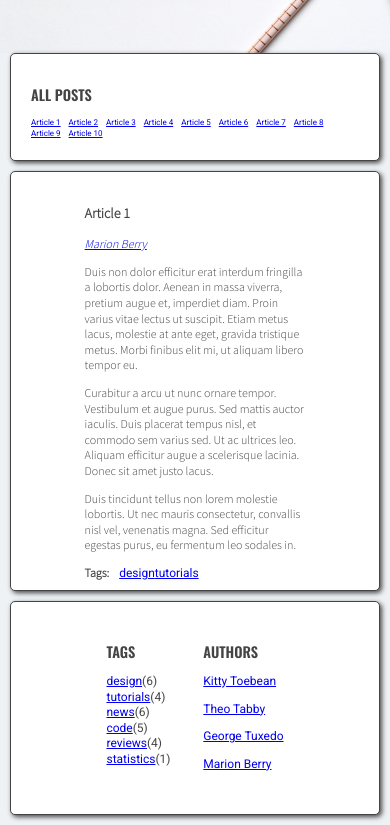
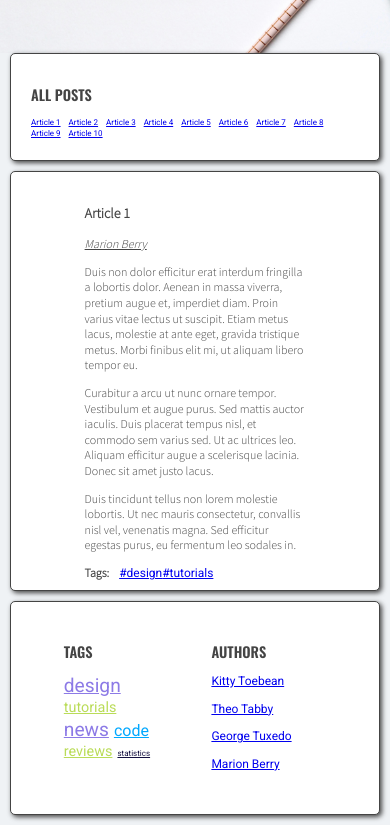
Before and after one commit to mGrzanek/js-blog, a website: page index.html in a window 390 px wide. Shown: the part 214-1039 px from the top of the page. Drawn offline with nearby package versions, Linux system fonts and the light colour scheme.

Commit message:
Add styles for tag sizes

```diff
--- a/js/script.js
+++ b/js/script.js
@@ -125,7 +125,7 @@
       for(let tag of tagsArray) {
 
         /* generate HTML of the link */
-        const linkHtml = `<li><a href="#tag-${tag}">${tag}</a></li>`;
+        const linkHtml = `<li><a href="#tag-${tag}">#${tag}</a></li>`;
 
         /* [NEW] check if this link is NOT already in allTags */
         if(!allTags[tag]) {
@@ -152,7 +152,7 @@
     for(let tagObj in allTags){
 
       /* [NEW] generate code of a link and add it to tagList */
-      const tagObjLink = `<li><a href="#tag-${tagObj}" class="${calculateTagClass(allTags[tagObj], tagsParams)}">${tagObj}</a><span>(${allTags[tagObj]})</span></li>`;
+      const tagObjLink = `<li><a href="#tag-${tagObj}" class="${calculateTagClass(allTags[tagObj], tagsParams)}">${tagObj}</a></li>`;
       tagList.insertAdjacentHTML('beforeend', tagObjLink);
 
     /* [NEW] END LOOP: for each tag in allTags: */
--- a/sass/style.scss
+++ b/sass/style.scss
@@ -6,6 +6,11 @@
 $color-light: #fff;
 $color-dark: #444;
 $color-silver: #eff2f5;
+$color-purple: #8c7ae6;
+$color-pylon: #00a8ff;
+$color-deep: #130f40;
+$color-sky: #c7ecee;
+$color-grass: #badc58;
 
 $font-logo: 'Sacramento', cursive;
 $font-header: 'Oswald', sans-serif;
@@ -115,6 +120,41 @@ header {
   }
 }
 
+.tags {
+  li {
+    display: inline-block;
+    padding-right: 5px;
+
+    .tag-size- {
+
+      &5 {
+        color: $color-purple;
+        font-size: 1.5rem;
+      }
+
+      &4 {
+        font-size: 1.3rem;
+        color: $color-pylon;
+      }
+
+      &3 {
+        font-size: 1rem;
+        color: $color-grass;
+      }
+
+      &2 {
+        font-size: .8rem;
+        color: $color-sky;
+      }
+
+      &1 {
+        font-size: .5rem;
+        color: $color-deep;
+      }
+    }
+  }
+}
+
 /* Authors */
 
 .authors {
@@ -147,10 +187,10 @@ header {
       z-index: 2;
     }
   }
-}
 
-.post-author {
+  .post-author a{
     font-style: italic;
+    color: $color-dark;
   }
 
   .post-tags {
@@ -158,6 +198,8 @@ header {
     p {
       margin: 0 10px 0 0;
     }
+  }
+
 }
 
 @media (max-width: 767px) {
@@ -192,6 +234,41 @@ header {
         justify-content: center;
 
         .tags-wrapper, .authors-wrapper {
+          flex: 50% 0 0;
+        }
+
+        .tags-wrapper {
+          padding: 3% 10%;
+
+          .tags {
+            li {
+              .tag-size- {
+
+                &5 {
+                  font-size: 1.2rem;
+                }
+
+                &4 {
+                  font-size: 1rem;
+                }
+
+                &3 {
+                  font-size: .9rem;
+                }
+
+                &2 {
+                  font-size: .7rem;
+                }
+
+                &1 {
+                  font-size: .5rem;
+                }
+              }
+            }
+          }
+        }
+
+        .authors-wrapper {
           padding: 3% 5% ;
         }
       }
@@ -226,6 +303,14 @@ header {
       }
 
       .tags-wrapper, .authors-wrapper {
+        flex: 50% 0 0;
+      }
+
+      .tags-wrapper {
+        padding: 3% 10%;
+      }
+
+      .authors-wrapper {
         padding: 3% 5% ;
       }
     }
```
Also changed, not shown: css/style.css, 1 other file. Lines whose indentation alone changed are shown as unchanged.
